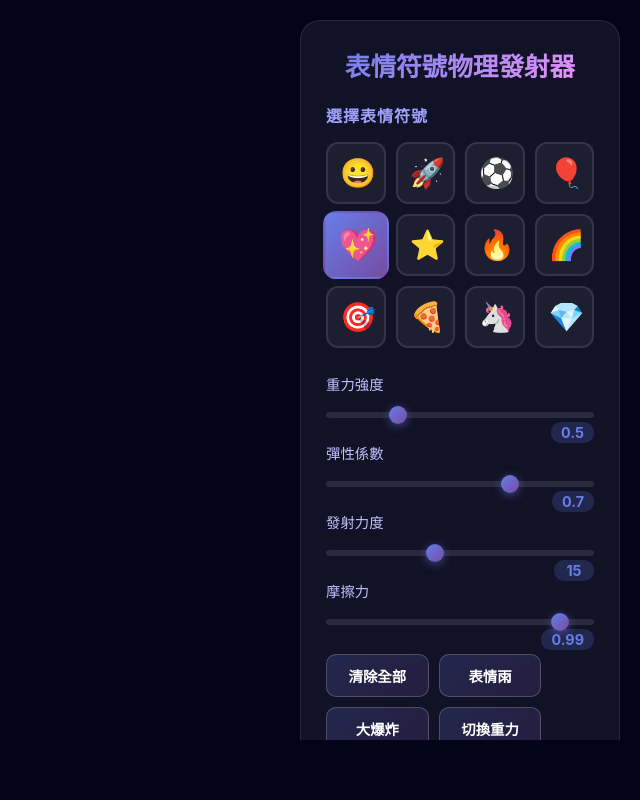
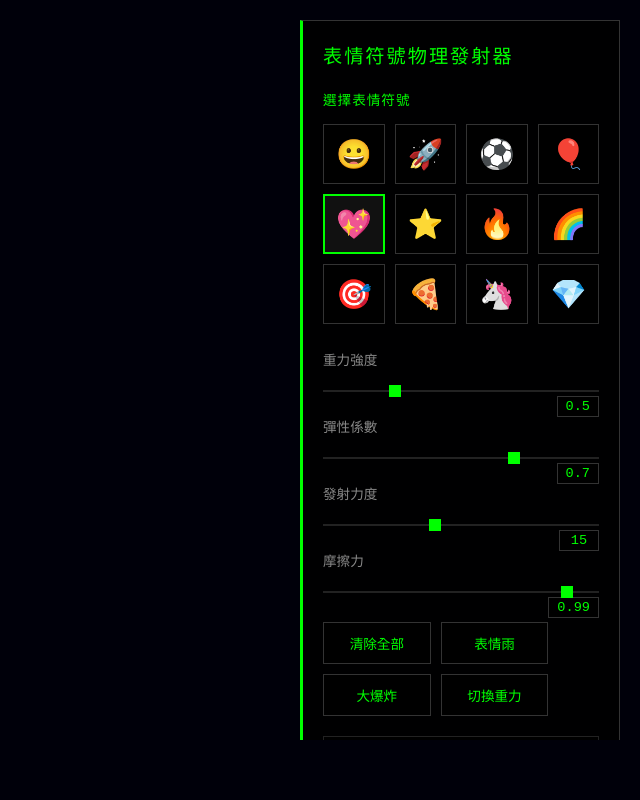
Before and after one commit to pxdim/Home-APP, a website: page index.html in a window 1280 px wide. Shown: the whole page, without its empty margins (640-1280 px from the left). Drawn offline with Linux system fonts and the light colour scheme.

Commit message:
🎯 優化視覺效果：減少模糊、延長停留時間、科技風格介面
視覺優化：
- 大幅減少動態模糊效果 (0.15 → 0.05)
- 延長表情停留時間 (10秒 → 30秒)
- 減少拖尾長度和透明度
- 降低發光模糊強度
- 減少縮放動畫幅度

介面改進：
- 改為純黑科技風格 (#000000 背景)
- 使用等寬字體 (monospace)
- 綠色主題色 (#00ff00)
- 移除圓角，改為直角設計
- 簡化所有視覺效果
- 更清晰的文字顯示

```diff
--- a/physics-engine.js
+++ b/physics-engine.js
@@ -9,11 +9,11 @@ class Particle {
         this.mass = this.size / 40;
         this.rotation = 0;
         this.rotationSpeed = (Math.random() - 0.5) * 0.2;
-        this.lifespan = special ? 2000 : 10000;
+        this.lifespan = special ? 5000 : 30000;  // 延長停留時間
         this.createdAt = Date.now();
         this.special = special;
         this.trail = [];
-        this.maxTrailLength = 10;
+        this.maxTrailLength = 3;  // 減少拖尾長度
         this.glowIntensity = 0;
     }
 
@@ -117,7 +117,7 @@ class Particle {
                 const trailAge = Date.now() - point.time;
                 const trailOpacity = Math.max(0, 1 - (trailAge / 500));
 
-                ctx.globalAlpha = opacity * trailOpacity * 0.2;
+                ctx.globalAlpha = opacity * trailOpacity * 0.1;  // 減少拖尾透明度
                 ctx.font = `${this.size * (0.3 + i / this.trail.length * 0.7)}px sans-serif`;
                 ctx.textAlign = 'center';
                 ctx.textBaseline = 'middle';
@@ -129,8 +129,8 @@ class Particle {
         ctx.rotate(this.rotation);
 
         if (this.glowIntensity > 0 && qualityMode) {
-            ctx.shadowColor = 'rgba(255, 255, 255, ' + this.glowIntensity + ')';
-            ctx.shadowBlur = 20 * this.glowIntensity;
+            ctx.shadowColor = 'rgba(102, 126, 234, ' + (this.glowIntensity * 0.5) + ')';
+            ctx.shadowBlur = 10 * this.glowIntensity;  // 減少發光模糊
         }
 
         ctx.globalAlpha = opacity;
@@ -138,7 +138,7 @@ class Particle {
         ctx.textAlign = 'center';
         ctx.textBaseline = 'middle';
 
-        const scale = 1 + Math.sin(age * 0.002) * 0.05;
+        const scale = 1 + Math.sin(age * 0.001) * 0.02;  // 減少縮放動畫幅度
         ctx.scale(scale, scale);
 
         ctx.fillText(this.emoji, 0, 0);
@@ -655,7 +655,7 @@ class PhysicsEngine {
 
             this.lastFrameTime = now;
 
-            this.ctx.fillStyle = 'rgba(10, 10, 30, 0.15)';
+            this.ctx.fillStyle = 'rgba(10, 10, 30, 0.05)';  // 減少動態模糊
             this.ctx.fillRect(0, 0, this.canvas.width, this.canvas.height);
 
             const currentGravity = this.gravityEnabled ? this.gravity : 0;
@@ -673,6 +673,7 @@ class PhysicsEngine {
                 particle.draw(this.ctx, this.qualityMode);
             }
 
+            // 清理超時的粒子
             this.particles = this.particles.filter(p => {
                 const age = Date.now() - p.createdAt;
                 return age < p.lifespan;
--- a/styles.css
+++ b/styles.css
@@ -5,9 +5,9 @@
 }
 
 body {
-    font-family: -apple-system, BlinkMacSystemFont, 'Segoe UI', 'Microsoft JhengHei', '微軟正黑體', Roboto, sans-serif;
+    font-family: 'SF Mono', 'Monaco', 'Inconsolata', 'Fira Code', monospace;
     overflow: hidden;
-    background: linear-gradient(135deg, #0a0a1e 0%, #1a1a3e 100%);
+    background: #000000;
     color: white;
     user-select: none;
 }
@@ -25,7 +25,7 @@ body {
     width: 100%;
     height: 100%;
     cursor: crosshair;
-    background: transparent;
+    background: radial-gradient(circle at center, #0a0a0a 0%, #000000 100%);
 }
 
 .controls {
@@ -38,31 +38,33 @@ body {
 }
 
 .control-panel {
-    background: rgba(20, 20, 40, 0.95);
-    backdrop-filter: blur(20px);
-    border-radius: 20px;
-    padding: 25px;
+    background: rgba(0, 0, 0, 0.85);
+    backdrop-filter: blur(10px);
+    border-radius: 0;
+    padding: 20px;
     width: 320px;
-    box-shadow: 0 20px 60px rgba(0, 0, 0, 0.5);
-    border: 1px solid rgba(255, 255, 255, 0.1);
+    box-shadow: none;
+    border: 1px solid #333;
+    border-left: 3px solid #00ff00;
 }
 
 .control-panel h1 {
-    font-size: 1.6rem;
+    font-size: 1.2rem;
     margin-bottom: 20px;
-    text-align: center;
-    background: linear-gradient(135deg, #667eea 0%, #f093fb 100%);
-    -webkit-background-clip: text;
-    -webkit-text-fill-color: transparent;
-    background-clip: text;
+    text-align: left;
+    color: #00ff00;
+    font-weight: 400;
+    text-transform: uppercase;
+    letter-spacing: 2px;
 }
 
 .control-panel h3 {
-    font-size: 1rem;
+    font-size: 0.85rem;
     margin-bottom: 15px;
-    color: #a0a0ff;
+    color: #00ff00;
     text-transform: uppercase;
     letter-spacing: 1px;
+    font-weight: 400;
 }
 
 .emoji-selector {
@@ -76,13 +78,13 @@ body {
 }
 
 .emoji-btn {
-    background: rgba(255, 255, 255, 0.05);
-    border: 2px solid rgba(255, 255, 255, 0.1);
-    border-radius: 12px;
+    background: #000;
+    border: 1px solid #333;
+    border-radius: 0;
     padding: 12px;
     font-size: 1.8rem;
     cursor: pointer;
-    transition: all 0.3s;
+    transition: all 0.1s;
     position: relative;
     overflow: hidden;
 }
@@ -111,9 +113,10 @@ body {
 }
 
 .emoji-btn.active {
-    background: linear-gradient(135deg, #667eea 0%, #764ba2 100%);
-    border-color: transparent;
-    transform: scale(1.1);
+    background: #111;
+    border-color: #00ff00;
+    transform: none;
+    box-shadow: inset 0 0 0 1px #00ff00;
 }
 
 .physics-controls {
@@ -130,40 +133,44 @@ body {
 
 .slider-group span {
     display: inline-block;
-    font-size: 0.9rem;
+    font-size: 0.85rem;
     margin-bottom: 8px;
-    color: #c0c0ff;
+    color: #888;
+    text-transform: uppercase;
+    font-family: monospace;
 }
 
 .slider-group .value {
     float: right;
-    background: rgba(102, 126, 234, 0.2);
-    padding: 2px 10px;
-    border-radius: 10px;
-    font-weight: bold;
-    color: #667eea;
+    background: #000;
+    padding: 2px 8px;
+    border-radius: 0;
+    font-weight: 400;
+    color: #00ff00;
     min-width: 40px;
     text-align: center;
+    border: 1px solid #333;
+    font-family: monospace;
 }
 
 input[type="range"] {
     width: 100%;
-    height: 6px;
-    background: rgba(255, 255, 255, 0.1);
-    border-radius: 3px;
+    height: 2px;
+    background: #222;
+    border-radius: 0;
     outline: none;
     -webkit-appearance: none;
 }
 
 input[type="range"]::-webkit-slider-thumb {
     -webkit-appearance: none;
-    width: 18px;
-    height: 18px;
-    background: linear-gradient(135deg, #667eea 0%, #764ba2 100%);
-    border-radius: 50%;
+    width: 12px;
+    height: 12px;
+    background: #00ff00;
+    border-radius: 0;
     cursor: pointer;
-    box-shadow: 0 2px 10px rgba(102, 126, 234, 0.5);
-    transition: all 0.2s;
+    box-shadow: none;
+    transition: all 0.1s;
 }
 
 input[type="range"]::-webkit-slider-thumb:hover {
@@ -179,21 +186,24 @@ input[type="range"]::-webkit-slider-thumb:hover {
 }
 
 .btn {
-    background: linear-gradient(135deg, rgba(102, 126, 234, 0.2) 0%, rgba(118, 75, 162, 0.2) 100%);
-    border: 1px solid rgba(255, 255, 255, 0.2);
-    color: white;
+    background: #000;
+    border: 1px solid #333;
+    color: #00ff00;
     padding: 10px;
-    border-radius: 10px;
+    border-radius: 0;
     cursor: pointer;
-    font-size: 0.9rem;
-    transition: all 0.3s;
-    font-weight: 600;
+    font-size: 0.85rem;
+    transition: all 0.1s;
+    font-weight: 400;
+    text-transform: uppercase;
+    font-family: monospace;
 }
 
 .btn:hover {
-    background: linear-gradient(135deg, rgba(102, 126, 234, 0.4) 0%, rgba(118, 75, 162, 0.4) 100%);
-    transform: translateY(-2px);
-    box-shadow: 0 5px 15px rgba(102, 126, 234, 0.3);
+    background: #111;
+    border-color: #00ff00;
+    transform: none;
+    box-shadow: inset 0 0 10px rgba(0, 255, 0, 0.1);
 }
 
 .btn:active {
@@ -201,10 +211,12 @@ input[type="range"]::-webkit-slider-thumb:hover {
 }
 
 .stats {
-    background: rgba(0, 0, 0, 0.3);
-    border-radius: 10px;
+    background: #000;
+    border-radius: 0;
     padding: 15px;
     margin-bottom: 20px;
+    border: 1px solid #222;
+    font-family: monospace;
 }
 
 .stat-item {
@@ -219,32 +231,38 @@ input[type="range"]::-webkit-slider-thumb:hover {
 }
 
 .stat-item span:first-child {
-    color: #a0a0ff;
+    color: #666;
 }
 
 .stat-item span:last-child {
-    font-weight: bold;
-    color: #667eea;
+    font-weight: 400;
+    color: #00ff00;
+    font-family: monospace;
 }
 
 .instructions {
-    background: rgba(102, 126, 234, 0.1);
-    border-radius: 10px;
+    background: #000;
+    border-radius: 0;
     padding: 15px;
-    border-left: 3px solid #667eea;
+    border-left: 2px solid #00ff00;
+    border-top: 1px solid #222;
+    border-right: 1px solid #222;
+    border-bottom: 1px solid #222;
 }
 
 .instructions h4 {
-    font-size: 0.95rem;
+    font-size: 0.9rem;
     margin-bottom: 10px;
-    color: #667eea;
+    color: #00ff00;
+    text-transform: uppercase;
 }
 
 .instructions p {
-    font-size: 0.85rem;
+    font-size: 0.8rem;
     margin-bottom: 5px;
-    color: #c0c0ff;
+    color: #888;
     line-height: 1.5;
+    font-family: monospace;
 }
 
 .launch-indicator {
```
